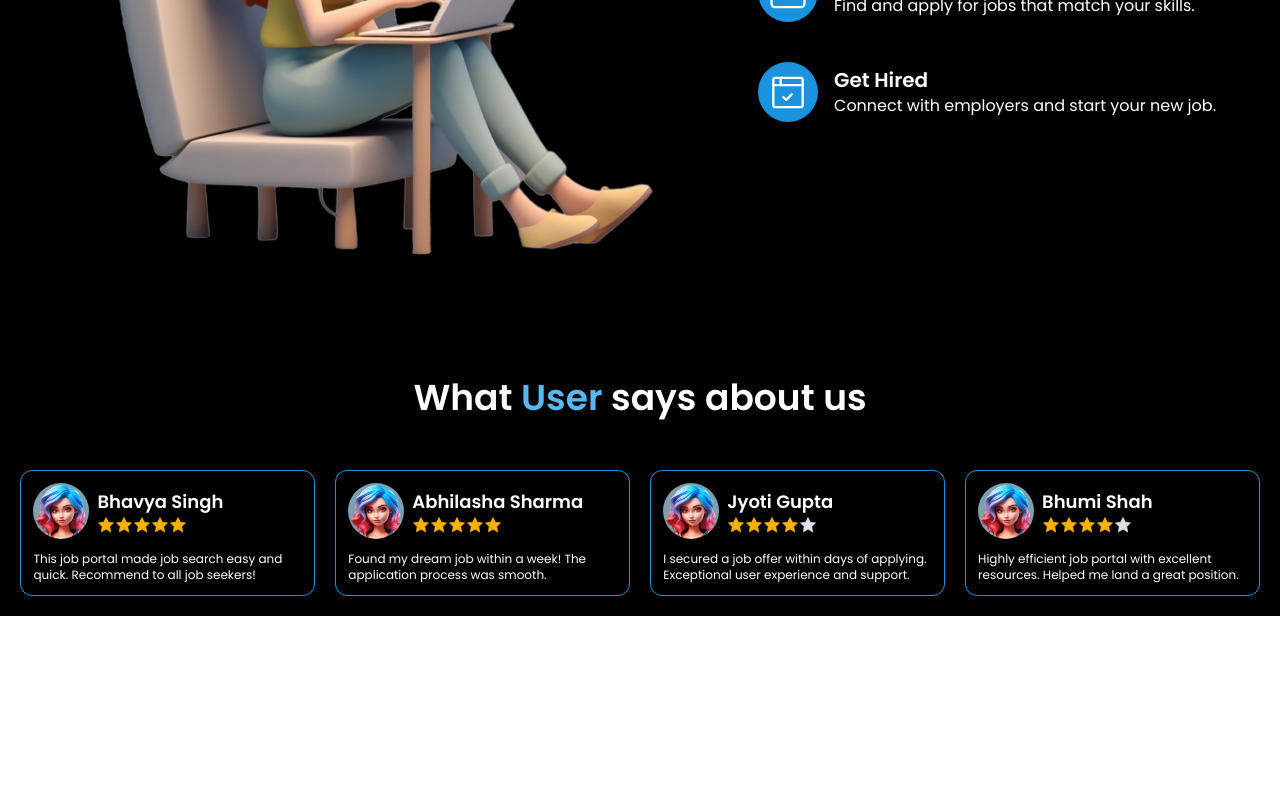
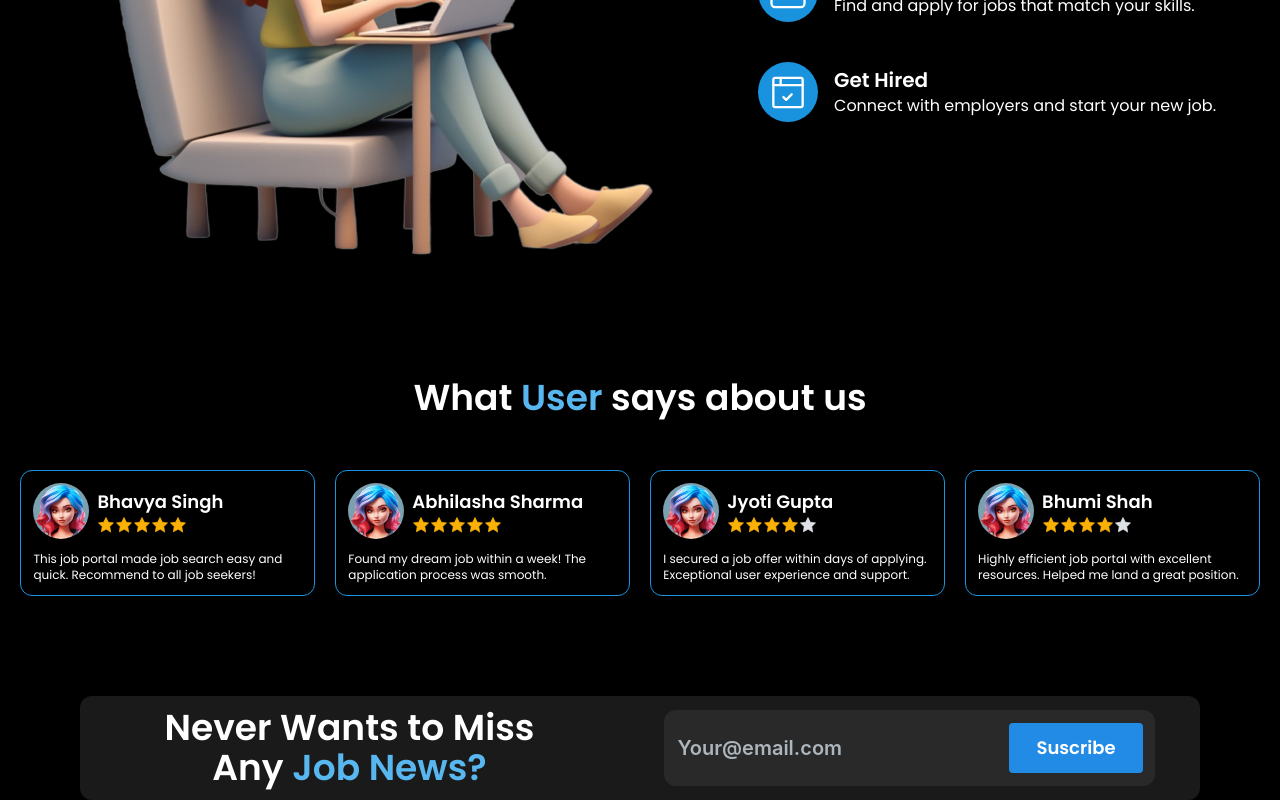
Before and after one commit to sharmakrishna1010/job-portal-frontend, a React (Vite) app: page / in a window 1280 px wide. Shown: the part 1722-2522 px from the top of the page. Before the commit the page ends 2338 px from the top, so only its background shows below. Built offline with nearby package versions, Linux system fonts and the light colour scheme.

Commit message:
Add Subscribe component

```diff
--- /dev/null
+++ b/src/components/landingPage/Subscribe.tsx
@@ -0,0 +1,22 @@
+import { Button, TextInput } from "@mantine/core"
+
+function Subscribe() {
+    return (
+        <div className="mt-20 text-white flex items-center bg-black-900 mx-20 py-3 rounded-xl justify-around">
+            <div className="text-4xl w-2/5 font-semibold text-center">
+                Never Wants to Miss Any <span className="text-picton-blue-400">Job News?</span>
+            </div>
+            <div className="flex gap-4 bg-black-800 px-3 py-2 rounded-xl items-center ">
+                <TextInput
+                className="[&_input]:text-white! [&_input]:font-semibold! "
+                    variant="unstyled"
+                    placeholder="Your@email.com"
+                    size="xl"
+                />
+                <Button size="lg" color="blue.6" variant="filled" className="[&_button:rounded-lg]">Suscribe</Button>
+            </div>
+        </div>
+    )
+}
+
+export default Subscribe
--- a/src/pages/HomePage.tsx
+++ b/src/pages/HomePage.tsx
@@ -2,6 +2,7 @@ import Header from "../components/header/Header"
 import Companies from "../components/landingPage/Companies"
 import DreamJob from "../components/landingPage/DreamJob"
 import JobCategory from "../components/landingPage/JobCategory"
+import Subscribe from "../components/landingPage/Subscribe"
 import Testimonials from "../components/landingPage/Testimonials"
 import Working from "../components/landingPage/Working"
 
@@ -14,6 +15,7 @@ function HomePage() {
       <JobCategory />
       <Working />
       <Testimonials />
+      <Subscribe />
     </div>
   )
 }
```
